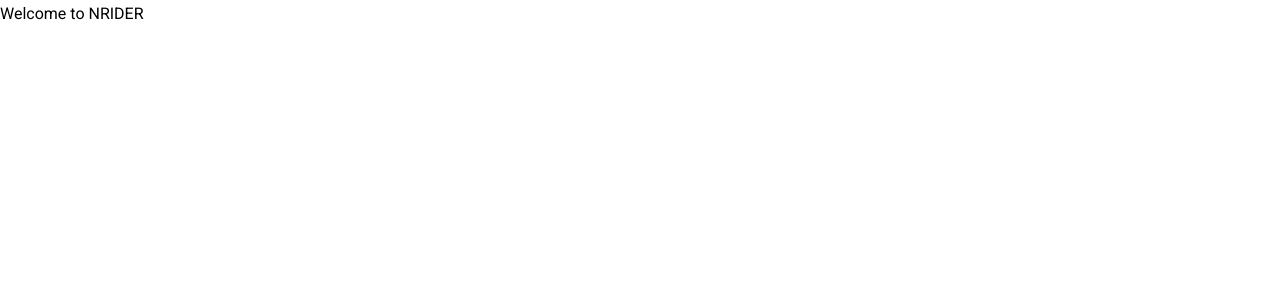
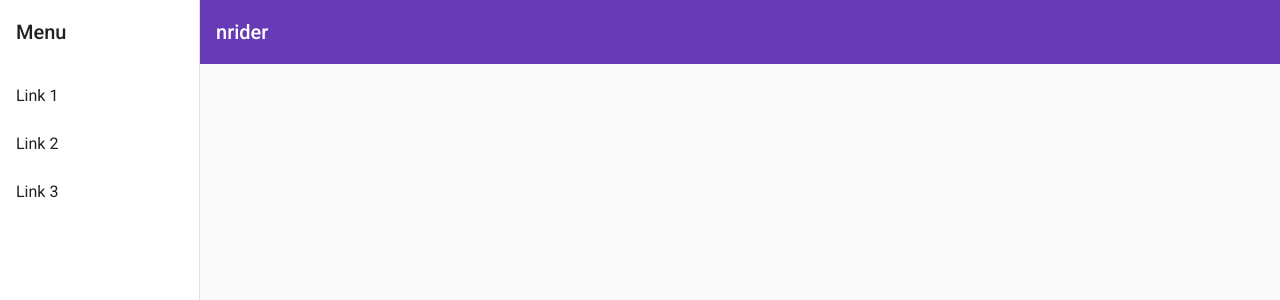
Before and after one commit to mesb/nrider, an Angular app: page / in a window 1280 px wide. Shown: the top 300 px of the page. Built offline with nearby package versions, Linux system fonts and the light colour scheme.

Commit message:
add ride shell

```diff
--- a/src/app/app.component.html
+++ b/src/app/app.component.html
@@ -1,3 +1 @@
-<h3>
-    Welcome to NRIDER
-</h3>
+<app-ride-shell></app-ride-shell>
--- /dev/null
+++ b/src/app/ride-shell/ride-shell.component.html
@@ -0,0 +1,27 @@
+<mat-sidenav-container class="sidenav-container">
+  <mat-sidenav #drawer class="sidenav" fixedInViewport
+      [attr.role]="(isHandset$ | async) ? 'dialog' : 'navigation'"
+      [mode]="(isHandset$ | async) ? 'over' : 'side'"
+      [opened]="(isHandset$ | async) === false">
+    <mat-toolbar>Menu</mat-toolbar>
+    <mat-nav-list>
+      <a mat-list-item href="#">Link 1</a>
+      <a mat-list-item href="#">Link 2</a>
+      <a mat-list-item href="#">Link 3</a>
+    </mat-nav-list>
+  </mat-sidenav>
+  <mat-sidenav-content>
+    <mat-toolbar color="primary">
+      <button
+        type="button"
+        aria-label="Toggle sidenav"
+        mat-icon-button
+        (click)="drawer.toggle()"
+        *ngIf="isHandset$ | async">
+        <mat-icon aria-label="Side nav toggle icon">menu</mat-icon>
+      </button>
+      <span>nrider</span>
+    </mat-toolbar>
+    <!-- Add Content Here -->
+  </mat-sidenav-content>
+</mat-sidenav-container>
--- /dev/null
+++ b/src/app/ride-shell/ride-shell.component.scss
@@ -0,0 +1,17 @@
+.sidenav-container {
+  height: 100%;
+}
+
+.sidenav {
+  width: 200px;
+}
+
+.sidenav .mat-toolbar {
+  background: inherit;
+}
+
+.mat-toolbar.mat-primary {
+  position: sticky;
+  top: 0;
+  z-index: 1;
+}
--- /dev/null
+++ b/src/app/ride-shell/ride-shell.component.ts
@@ -0,0 +1,21 @@
+import { Component } from '@angular/core';
+import { BreakpointObserver, Breakpoints } from '@angular/cdk/layout';
+import { Observable } from 'rxjs';
+import { map, shareReplay } from 'rxjs/operators';
+
+@Component({
+  selector: 'app-ride-shell',
+  templateUrl: './ride-shell.component.html',
+  styleUrls: ['./ride-shell.component.scss']
+})
+export class RideShellComponent {
+
+  isHandset$: Observable<boolean> = this.breakpointObserver.observe(Breakpoints.Handset)
+    .pipe(
+      map(result => result.matches),
+      shareReplay()
+    );
+
+  constructor(private breakpointObserver: BreakpointObserver) {}
+
+}
```
Also changed, not shown: angular.json (+3 -6 lines), src/app/app.module.ts (+16 -2 lines), 1 other file (tests, documents, lock files or other folders).
